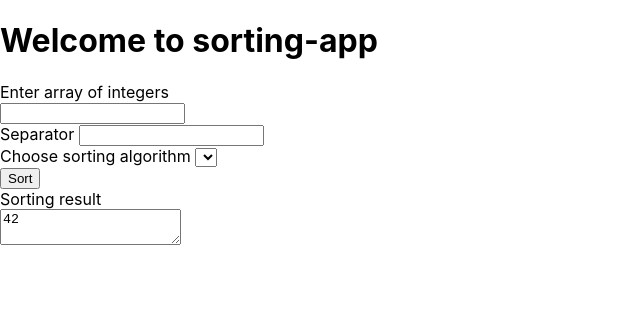
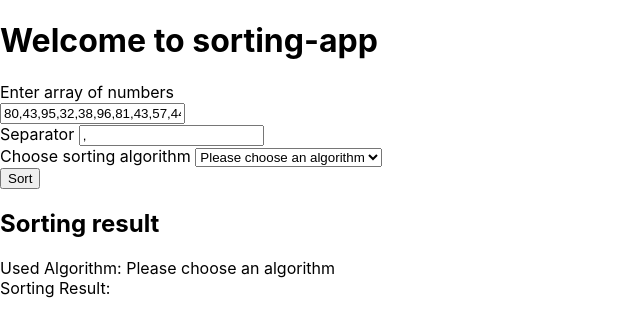
Before and after one commit to marimatush/sorting-app, a React (Create React App) app: page / in a window 1280 px wide. Shown: the top 336 px of the page, without its empty margins (0-640 px from the left). Built offline with nearby package versions, Linux system fonts and the light colour scheme.

Commit message:
Add first algorithm: selection sort

```diff
--- a/src/App.js
+++ b/src/App.js
@@ -1,6 +1,5 @@
 import React, { Component } from "react";
 import Form from "./Components/Form";
-import Result from "./Components/Result";
 import "./App.css";
 
 class App extends Component {
@@ -9,7 +8,6 @@ class App extends Component {
       <div>
         <h1>Welcome to sorting-app</h1>
         <Form />
-        <Result result={"42"} />
       </div>
     );
   }
--- a/src/Components/Form.js
+++ b/src/Components/Form.js
@@ -1,21 +1,114 @@
 import React, { Component } from "react";
+import { selectionSort } from "./sortingAlgorithms";
+import { initRandomArray } from "./utils";
+
+const SELECTION_SORT = "selectionSort";
+const BUBBLE_SORT = "bubbleSort";
+const NONE = "";
+
+const algorithmMap = {
+  [NONE]: arr => arr,
+  [SELECTION_SORT]: selectionSort,
+  [BUBBLE_SORT]: arr => arr
+};
+
+const algorithmLabelMap = {
+  [NONE]: "Please choose an algorithm",
+  [SELECTION_SORT]: "Selection Sort",
+  [BUBBLE_SORT]: "Bubble Sort"
+};
 
 class Form extends Component {
+  constructor(props) {
+    super(props);
+    this.state = {
+      arrayValue: initRandomArray(10).join(","),
+      separatorValue: ",",
+      currentAlgorithm: NONE,
+      result: []
+    };
+
+    this.handleChangeArray = this.handleChangeArray.bind(this);
+    this.handleChangeSeparator = this.handleChangeSeparator.bind(this);
+    this.handleChangeSelect = this.handleChangeSelect.bind(this);
+    this.calcResult = this.calcResult.bind(this);
+  }
+
+  handleChangeArray(event) {
+    this.setState({
+      arrayValue: event.target.value
+    });
+  }
+
+  handleChangeSeparator(event) {
+    this.setState({ separatorValue: event.target.value });
+  }
+
+  handleChangeSelect(event) {
+    this.setState({ currentAlgorithm: event.target.value });
+  }
+
+  calcResult() {
+    const unsortedArray = this.state.arrayValue.split(
+      this.state.separatorValue
+    );
+    const sortedArray = algorithmMap[this.state.currentAlgorithm](
+      unsortedArray
+    );
+
+    this.setState({
+      result: sortedArray
+    });
+  }
+
   render() {
     return (
       <div>
         <div>
-          <div>Enter array of integers</div>
-          <input type="text" />
+          <div>Enter array of numbers</div>
+          <input
+            type="text"
+            value={this.state.arrayValue}
+            onChange={this.handleChangeArray}
+          />
           <div>
-            Separator <input type="text" />
+            Separator{" "}
+            <input
+              type="text"
+              value={this.state.separatorValue}
+              onChange={this.handleChangeSeparator}
+            />
           </div>
         </div>
         <div>
-          Choose sorting algorithm <select />
+          Choose sorting algorithm{" "}
+          <select
+            value={this.state.currentAlgorithm}
+            onChange={this.handleChangeSelect}
+          >
+            {Object.keys(algorithmLabelMap).map((key, index) => {
+              return (
+                <option value={key} key={index}>
+                  {algorithmLabelMap[key]}
+                </option>
+              );
+            })}
+          </select>
         </div>
         <div>
-          <button type="button">Sort</button>
+          <button type="button" onClick={this.calcResult}>
+            Sort
+          </button>
+        </div>
+        <div>
+          <h2>Sorting result</h2>
+          {/* <textarea value={this.state.result} /> */}
+          <div>{`Used Algorithm: ${
+            algorithmLabelMap[this.state.currentAlgorithm]
+          }`}</div>
+          <div>{`Sorting Result: ${this.state.result.join(
+            this.state.separatorValue
+          )}`}</div>
         </div>
       </div>
     );
--- a/src/Components/Result.js
+++ /dev/null
@@ -1,14 +0,0 @@
-import React, { Component } from "react";
-
-class Result extends Component {
-  render() {
-    return (
-      <div>
-        <div>Sorting result</div>
-        <textarea>{this.props.result}</textarea>
-      </div>
-    );
-  }
-}
-
-export default Result;
--- /dev/null
+++ b/src/Components/sortingAlgorithms.js
@@ -0,0 +1,19 @@
+export const selectionSort = arr => {
+  let numArray = arr.map(Number);
+
+  for (let i = 0; i < numArray.length - 1; i++) {
+    let minIndex = i;
+
+    for (let j = i + 1; j < numArray.length; j++) {
+      if (numArray[j] < numArray[minIndex]) {
+        minIndex = j;
+      }
+    }
+
+    const tempElement = numArray[minIndex];
+    numArray[minIndex] = numArray[i];
+    numArray[i] = tempElement;
+  }
+
+  return numArray;
+};
--- /dev/null
+++ b/src/Components/utils.js
@@ -0,0 +1,9 @@
+export const initRandomArray = n => {
+  const arr = [];
+
+  for (let i = 0; i < n; i++) {
+    arr.push(Math.floor(Math.random() * 100) + 1);
+  }
+
+  return arr;
+};
```
